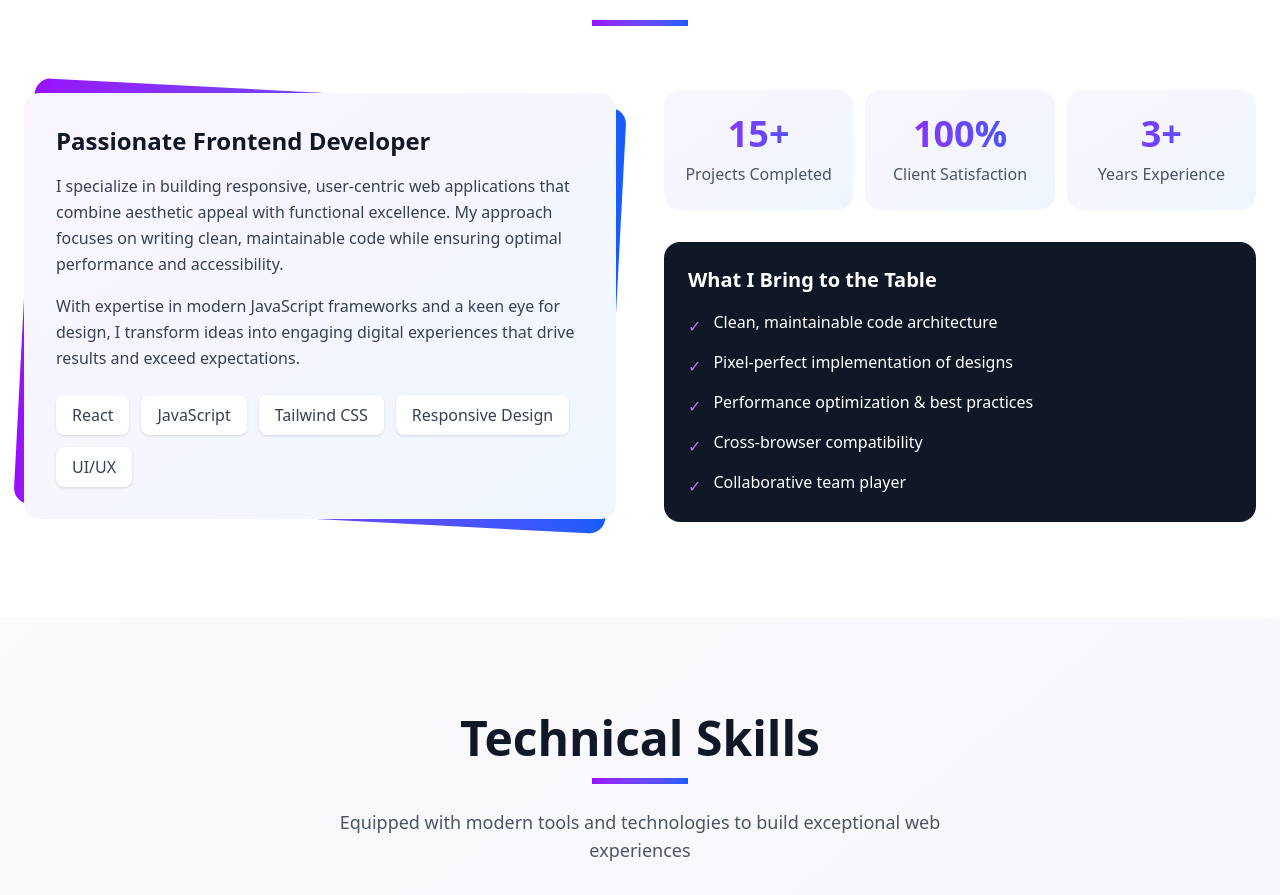
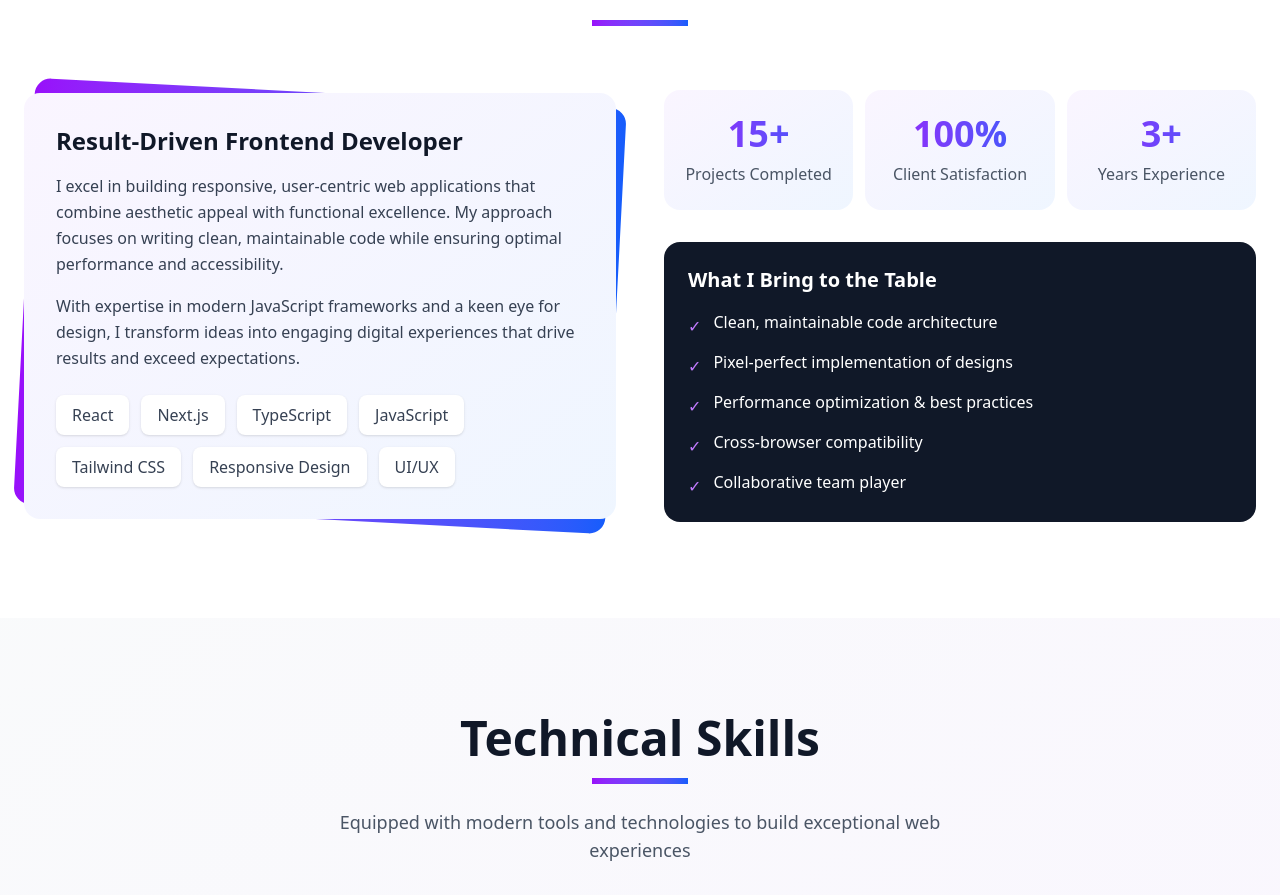
Before and after one commit to Barokah001/Barokah_Oyindamola, a React (Vite) app: page / in a window 1280 px wide. Shown: the part 940-1835 px from the top of the page. Built offline with nearby package versions, Linux system fonts and the light colour scheme.

Commit message:
fix: corrected few errors in about-us section

```diff
--- a/src/components/About.jsx
+++ b/src/components/About.jsx
@@ -51,10 +51,10 @@ const About = () => {
               <div className="absolute inset-0 bg-gradient-to-r from-purple-600 to-blue-600 rounded-2xl transform rotate-3"></div>
               <div className="relative bg-gradient-to-br from-purple-50 to-blue-50 p-8 rounded-2xl">
                 <h3 className="text-2xl font-bold text-gray-900 mb-4">
-                  Passionate Frontend Developer
+                  Result-Driven Frontend Developer
                 </h3>
                 <p className="text-gray-700 leading-relaxed mb-4">
-                  I specialize in building responsive, user-centric web
+                  I excel in building responsive, user-centric web
                   applications that combine aesthetic appeal with functional
                   excellence. My approach focuses on writing clean, maintainable
                   code while ensuring optimal performance and accessibility.
@@ -68,6 +68,8 @@ const About = () => {
                 <div className="flex flex-wrap gap-3">
                   {[
                     "React",
+                    "Next.js",
+                    "TypeScript",
                     "JavaScript",
                     "Tailwind CSS",
                     "Responsive Design",
```
